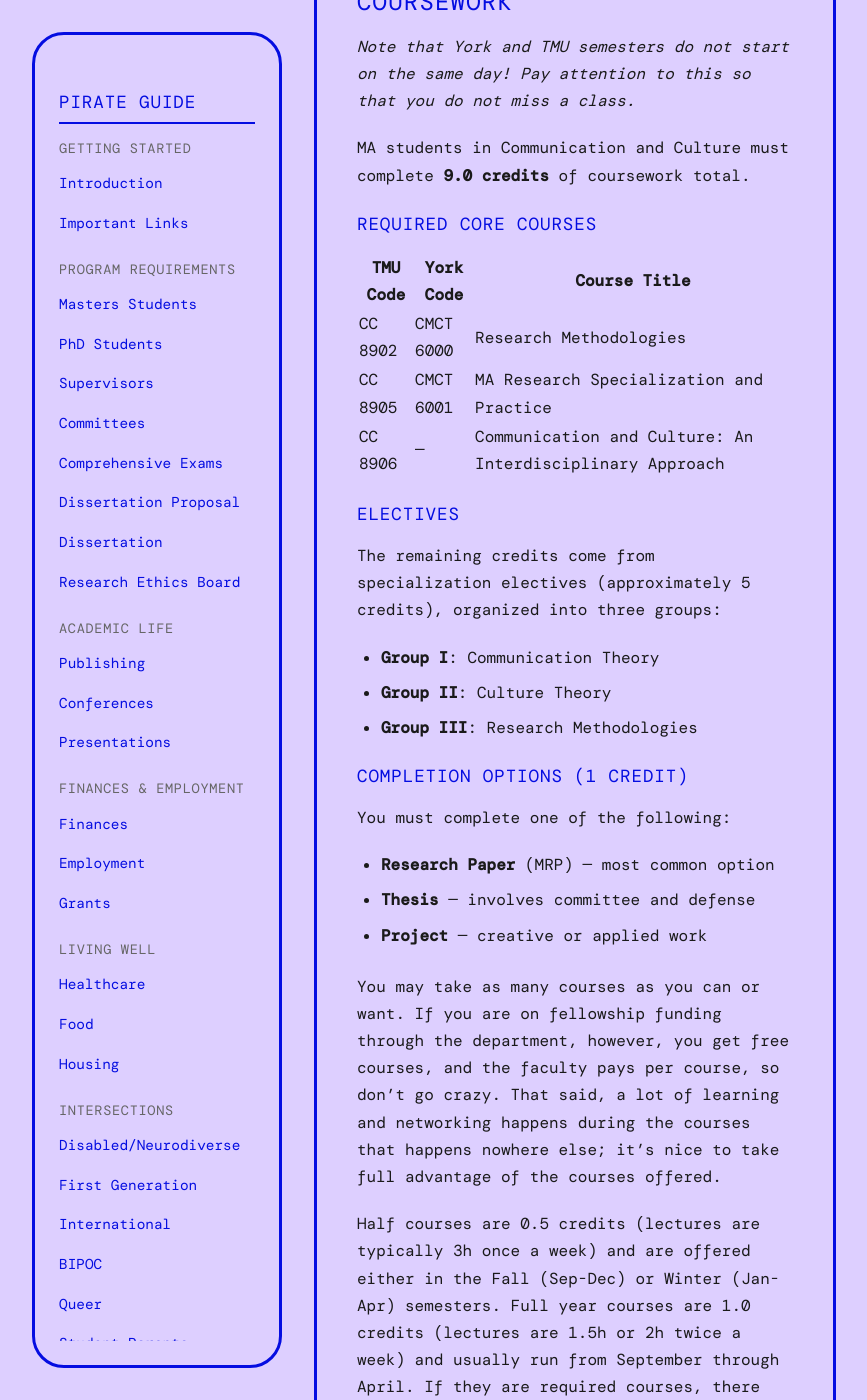
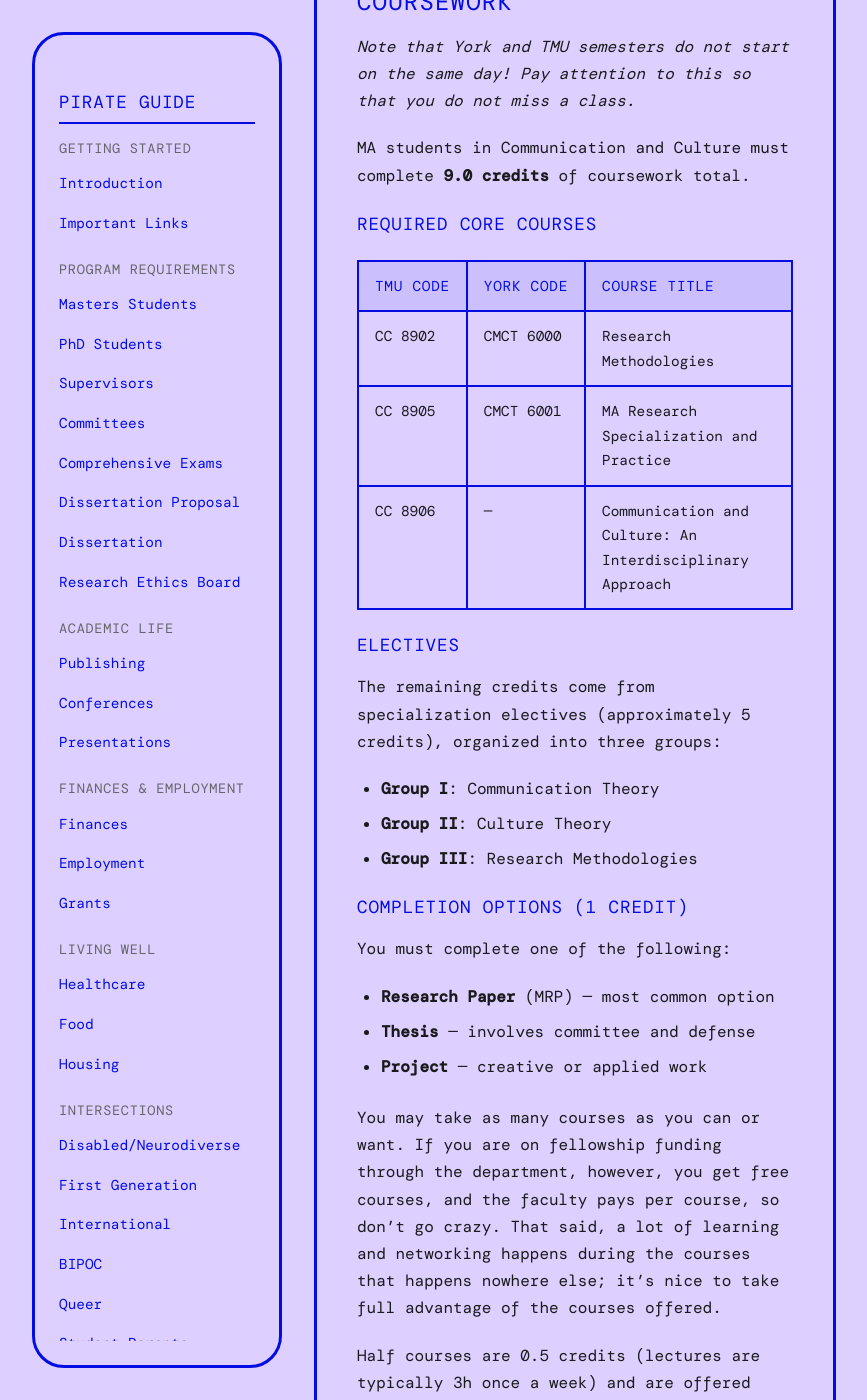
Before and after one commit to iowyth/sorce, a Jekyll site: the page built from _wiki/masters-students.md, in a window 1280 px wide and 1400 px high, scrolled down 971 px. Shown: the whole window, without its empty margins (206-1073 px from the left). Built offline with Jekyll 4.4.1, drawn with Linux system fonts in a browser that asks for light colours; some web fonts are replaced; comment, search, counter and statistics services are not loaded.

Commit message:
Fix broken links and add table styling
- Update broken external links (funding pages, CUPE 3904, Sensorium, etc.)
- Add CSS table styling matching site design
- Format course tables with proper alignment

```diff
--- a/_wiki/masters-students.md
+++ b/_wiki/masters-students.md
@@ -14,11 +14,11 @@ MA students in Communication and Culture must complete **9.0 credits** of course
 
 ### Required Core Courses
 
-| TMU Code | York Code | Course Title |
-|----------|-----------|--------------|
-| CC 8902 | CMCT 6000 | Research Methodologies |
-| CC 8905 | CMCT 6001 | MA Research Specialization and Practice |
-| CC 8906 | — | Communication and Culture: An Interdisciplinary Approach |
+| TMU Code | York Code | Course Title                                             |
+|:---------|:----------|:---------------------------------------------------------|
+| CC 8902  | CMCT 6000 | Research Methodologies                                   |
+| CC 8905  | CMCT 6001 | MA Research Specialization and Practice                  |
+| CC 8906  | —         | Communication and Culture: An Interdisciplinary Approach |
 
 ### Electives
 
--- a/assets/css/style.css
+++ b/assets/css/style.css
@@ -406,6 +406,54 @@ pre code {
   background: none;
   padding: 0;
   color: inherit;
+}
+
+/* Tables */
+table {
+  width: 100%;
+  border-collapse: collapse;
+  margin: 1.5rem 0;
+  font-size: 0.9rem;
+}
+
+th, td {
+  padding: 0.75rem 1rem;
+  text-align: left;
+  border: 2px solid var(--primary-blue);
+}
+
+th {
+  font-family: 'uni 05_53', 'DM Mono', monospace;
+  font-weight: 400;
+  text-transform: uppercase;
+  letter-spacing: 0.05em;
+  background: rgba(4, 13, 225, 0.08);
+  color: var(--primary-blue);
+  white-space: nowrap;
+}
+
+td {
+  vertical-align: top;
+}
+
+/* First two columns (codes) stay narrow */
+td:nth-child(1),
+td:nth-child(2),
+th:nth-child(1),
+th:nth-child(2) {
+  white-space: nowrap;
+  width: 1%;
+}
+
+/* Responsive tables */
+@media (max-width: 600px) {
+  table {
+    font-size: 0.8rem;
+  }
+
+  th, td {
+    padding: 0.5rem 0.75rem;
+  }
 }
 
 /* Blockquotes */
```
Also changed, not shown: _wiki/employment.md (+1 -1 lines), _wiki/important-links.md (+9 -10 lines), _wiki/phd-students.md (+5 -5 lines).
